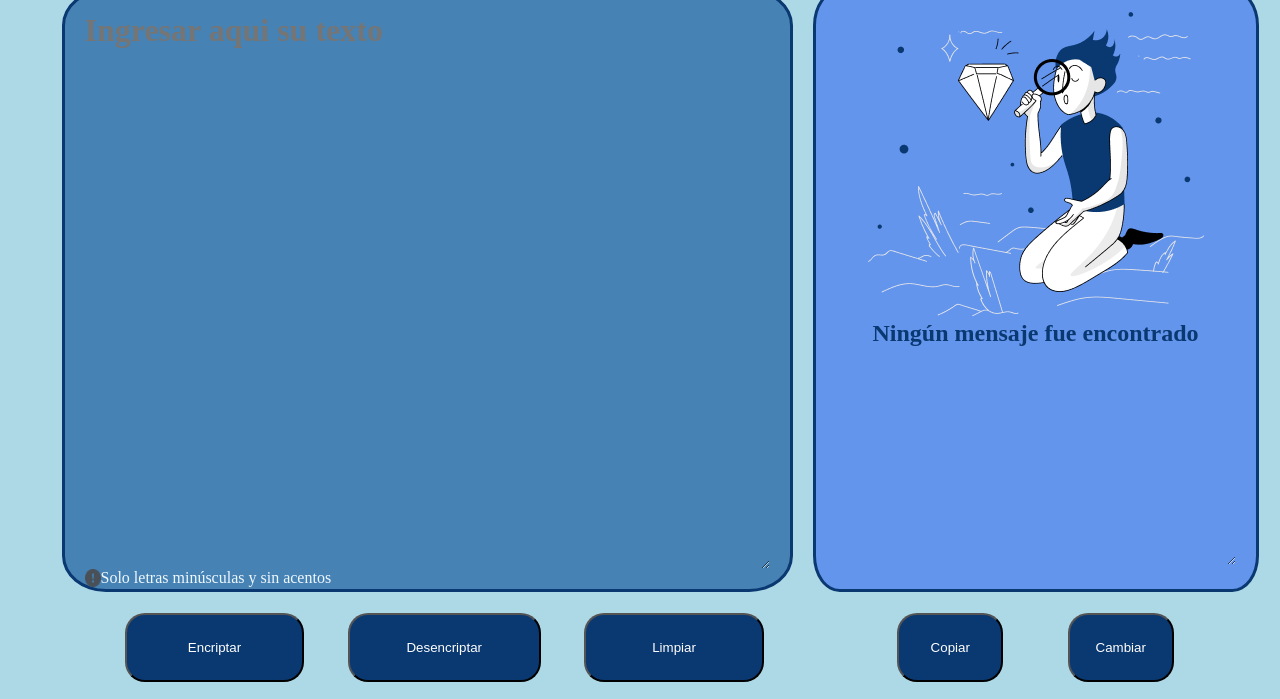
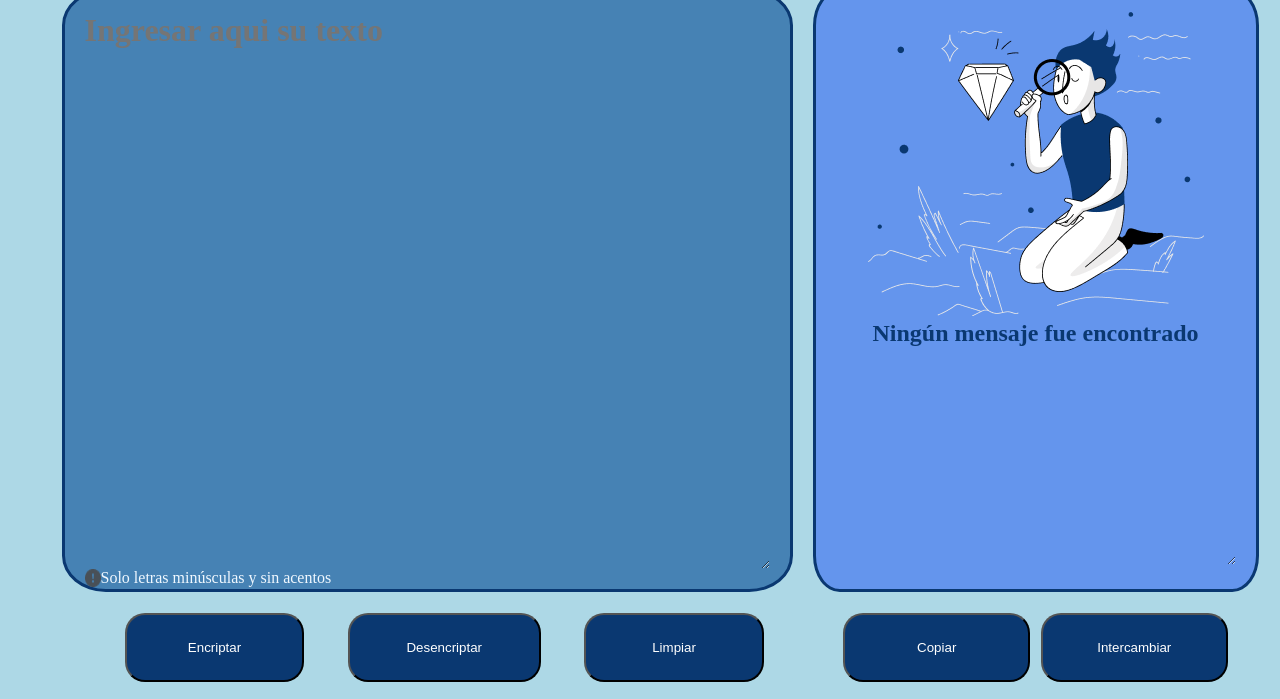
Before and after one commit to choorchh/choorchh.desafioalura.github.io, a plain HTML site: page index.html in a window 1280 px wide. Shown: the part 223-922 px from the top of the page. Drawn offline with Linux system fonts and the light colour scheme; a web font is replaced by a local one.

Commit message:
arreglado nomre del boton faltante,falta js

```diff
--- a/index.html
+++ b/index.html
@@ -36,7 +36,7 @@
           </div>
           <div class="widget2">
             <button type="button" id="copiar" onclick="copiar()" >Copiar</button>
-            <button type="button" id="intercambiar" onclick="intercambiar(e)" >Cambiar</button>
+            <button type="button" id="intercambiar" onclick="intercambiar(e)" >Intercambiar</button>
           </div>
         <footer class="footer">
             <p>Create by Jorge Alejando de la Torre Cortes</p>
--- a/style.css
+++ b/style.css
@@ -149,7 +149,7 @@ margin-left: 20px;
 }
 #copiar, #intercambiar {
      padding: 25px;
-     width: 26%;
+     width: 46%;
      height: auto;
      background: #0A3871;
      border-radius: 20px;
```
